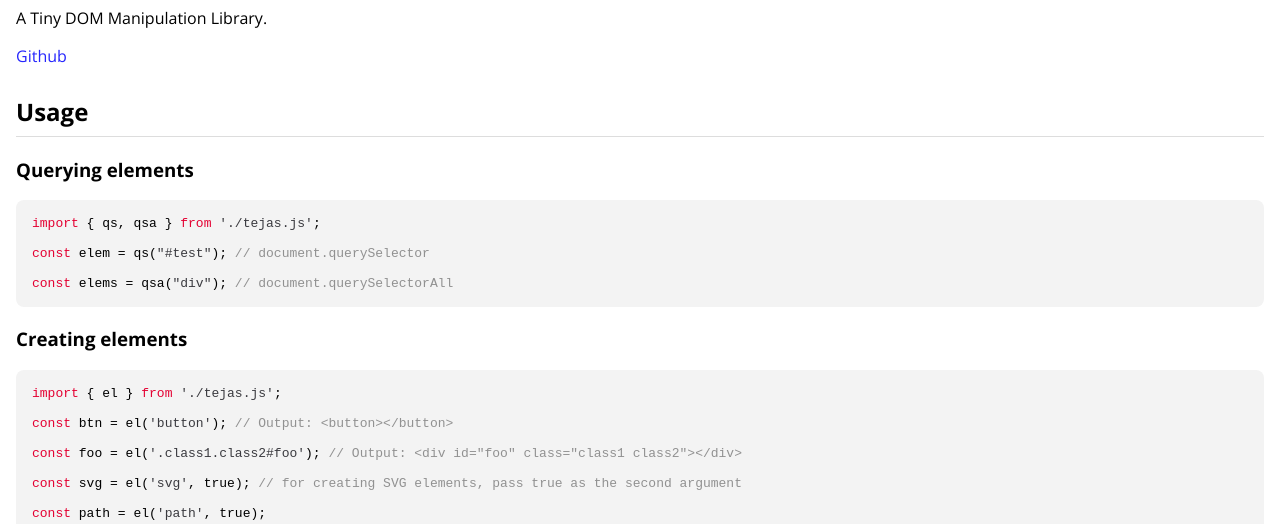
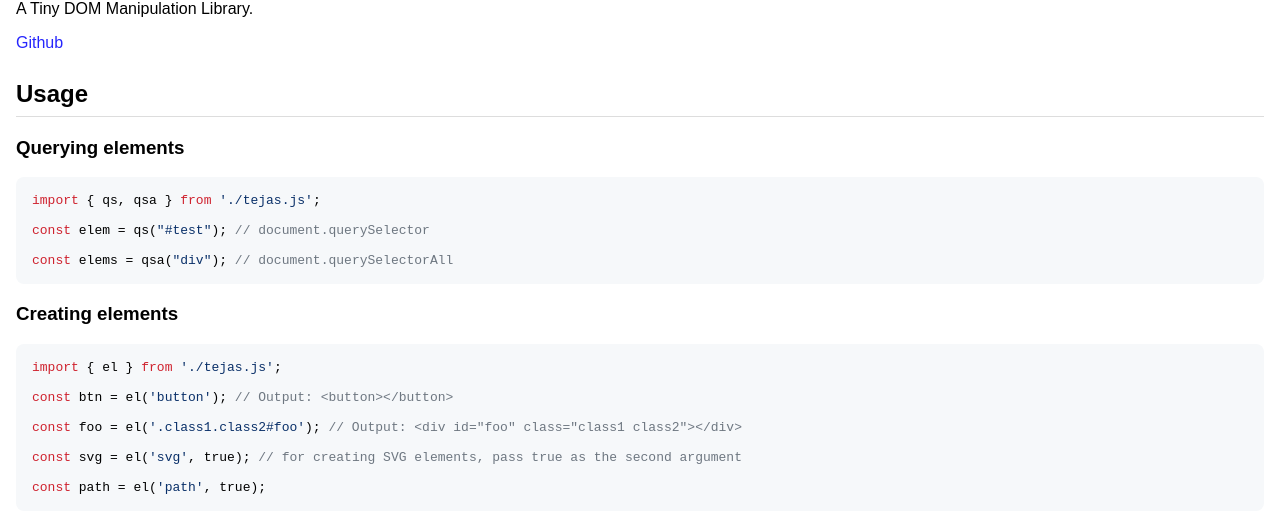
Before and after one commit to harshdoesdev/tejas, a plain HTML site: page index.html in a window 1280 px wide. Shown: the part 228-752 px from the top of the page. Drawn offline with nearby package versions, Linux system fonts and the light colour scheme.

Commit message:
Update style.css

```diff
--- a/style.css
+++ b/style.css
@@ -9,7 +9,7 @@ html {
 body {
     margin: 1rem;
     padding: 0;
-    font-family: 'Open Sans', sans-serif;
+    font-family: sans-serif;
 }
 
 a {
@@ -32,21 +32,21 @@ h2 {
 
 pre {
     padding: 1rem;
-    background-color: #f3f3f3;
+    background-color: #f6f8fa;
     border-radius: .5rem;
     overflow: auto;
 }
 
 .hljs-keyword {
-    color: rgb(228, 1, 50);
+    color: #cf222e;
 }
 
 .hljs-string {
-    color: #3a3a3f;
+    color: #0a3069;
 }
 
 .hljs-comment {
-    color: rgb(145, 145, 145);
+    color: #6e7781;
 }
 
 .love {
```
